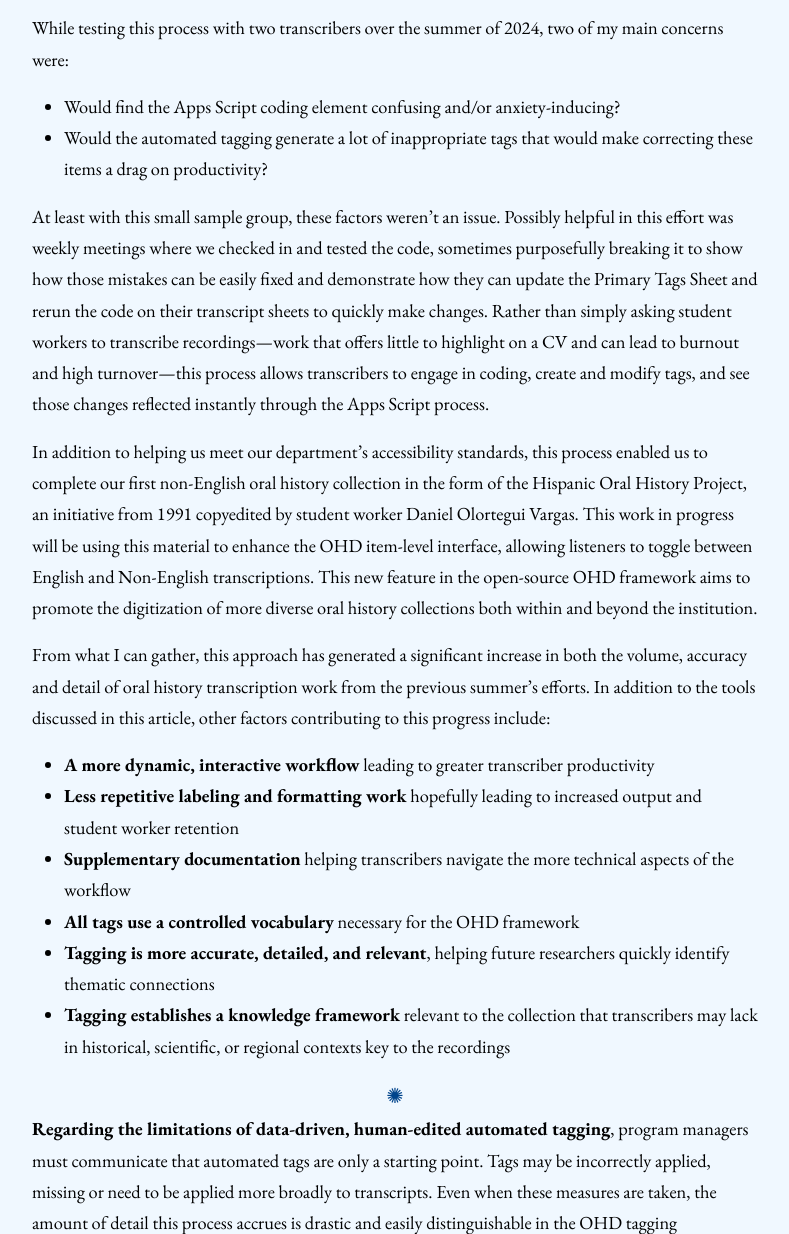
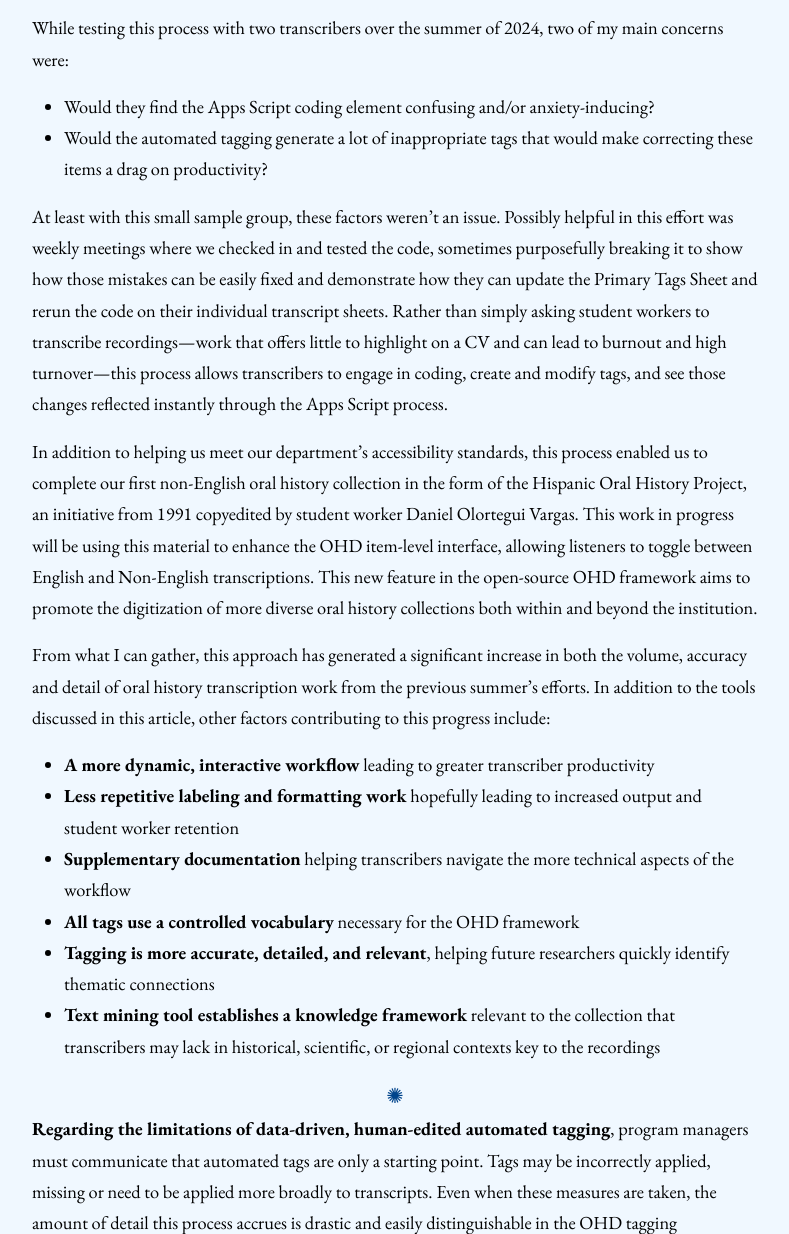
Before and after one commit to aweymo-ui/distant_listening, a Jekyll site: the page built from content/4_findings.md, in a window 1280 px wide and 1400 px high, scrolled down 205 px, cut to the strip 166-1400 px from the top of the window. Shown: the whole strip, without its empty margins (245-1034 px from the left). Built offline with Jekyll 4.4.1, drawn with Linux system fonts in a browser that asks for light colours; some web fonts are replaced.

Commit message:
wording adjustments

```diff
--- a/content/4_findings.md
+++ b/content/4_findings.md
@@ -10,10 +10,10 @@ gallery: true
 
 While testing this process with two transcribers over the summer of 2024, two of my main concerns were:
 
-- Would find the Apps Script coding element confusing and/or anxiety-inducing?
+- Would they find the Apps Script coding element confusing and/or anxiety-inducing?
 - Would the automated tagging generate a lot of inappropriate tags that would make correcting these items a drag on productivity?
 
-At least with this small sample group, these factors weren't an issue. Possibly helpful in this effort was weekly meetings where we checked in and tested the code, sometimes purposefully breaking it to show how those mistakes can be easily fixed and demonstrate how they can update the Primary Tags Sheet and rerun the code on their transcript sheets to quickly make changes. Rather than simply asking student workers to transcribe recordings—work that offers little to highlight on a CV and can lead to burnout and high turnover—this process allows transcribers to engage in coding, create and modify tags, and see those changes reflected instantly through the Apps Script process.
+At least with this small sample group, these factors weren't an issue. Possibly helpful in this effort was weekly meetings where we checked in and tested the code, sometimes purposefully breaking it to show how those mistakes can be easily fixed and demonstrate how they can update the Primary Tags Sheet and rerun the code on their individual transcript sheets. Rather than simply asking student workers to transcribe recordings—work that offers little to highlight on a CV and can lead to burnout and high turnover—this process allows transcribers to engage in coding, create and modify tags, and see those changes reflected instantly through the Apps Script process.
 
 In addition to helping us meet our department’s accessibility standards, this process enabled us to complete our first non-English oral history collection in the form of the Hispanic Oral History Project, an initiative from 1991 copyedited by student worker Daniel Olortegui Vargas. This work in progress will be using this material to enhance the OHD item-level interface, allowing listeners to toggle between English and Non-English transcriptions. This new feature in the open-source OHD framework aims to promote the digitization of more diverse oral history collections both within and beyond the institution.
 
@@ -24,7 +24,7 @@ From what I can gather, this approach has generated a significant increase in bo
 * **Supplementary documentation** helping transcribers navigate the more technical aspects of the workflow
 * **All tags use a controlled vocabulary** necessary for the OHD framework
 * **Tagging is more accurate, detailed, and relevant**, helping future researchers quickly identify thematic connections
-* **Tagging establishes a knowledge framework** relevant to the collection that transcribers may lack in historical, scientific, or regional contexts key to the recordings
+* **Text mining tool establishes a knowledge framework** relevant to the collection that transcribers may lack in historical, scientific, or regional contexts key to the recordings
 
 <div class="symbol-container">
     <p class="symbol">&#10042;</p>
```
Also changed, not shown: content/2_challenges.md (+2 -2 lines), content/3_process.md (+5 -5 lines), index.md (+1 -1 lines).
